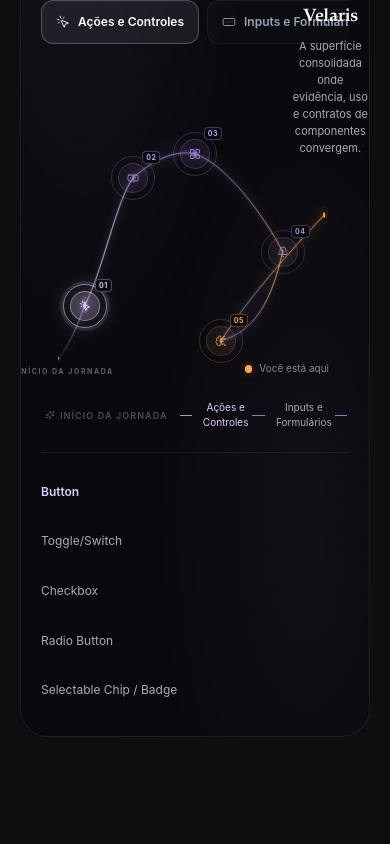
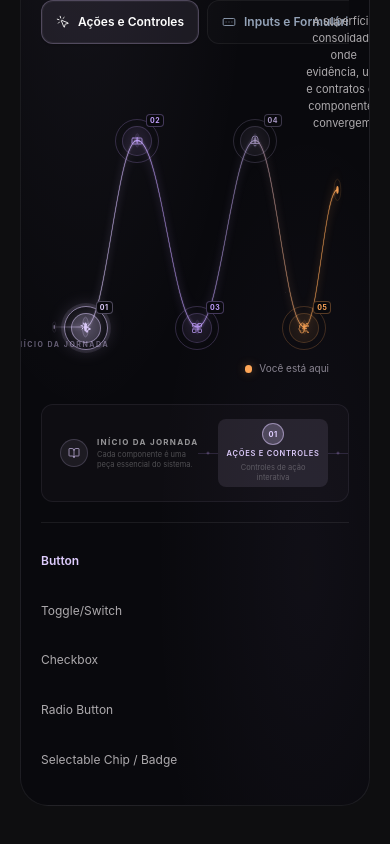
Before and after one commit to marianefontes/velaris, a React (Vite) app: page /components in a window 390 px wide. Shown: the part 6033-6877 px from the top of the page. Before the commit the page ends 6850 px from the top, so only its background shows below. Built offline with nearby package versions, Linux system fonts and the light colour scheme.

Commit message:
feat: update chat UI and frontend polish for production deploy
Add feedback controls in chat, refresh translations and visual layers,
and ship Apache SPA rewrite rules for Hostinger public_html hosting.

```diff
--- a/index.html
+++ b/index.html
@@ -11,6 +11,7 @@
     <link rel="icon" href="/favicon.ico?v=2" sizes="any" />
     <link rel="icon" type="image/png" href="/favicon.png?v=2" sizes="64x64" />
     <link rel="apple-touch-icon" href="/apple-touch-icon.png?v=2" />
+    <link rel="manifest" href="/site.webmanifest?v=2" />
     <title>Velaris</title>
   </head>
   <body>
--- a/src/beatrice/components/chat/ChatMessage.tsx
+++ b/src/beatrice/components/chat/ChatMessage.tsx
@@ -6,6 +6,8 @@ import {
   FileSearch,
   FileText,
   RefreshCw,
+  ThumbsDown,
+  ThumbsUp,
   XCircle,
 } from "lucide-react";
 import { AbraxosMark } from "../assistant/AbraxosMark";
@@ -169,6 +171,8 @@ function ChatMessageComponent({
   onOpenAudit,
   onRetry,
   onUpdateDecision,
+  onFeedback,
+  feedbackRating,
   decisionUpdating = false,
   evidenceLabel,
   viewAllLabel,
@@ -182,6 +186,8 @@ function ChatMessageComponent({
     decisionId: string,
     status: Exclude<DecisionRecordStatus, "draft">,
   ) => Promise<void>;
+  onFeedback?: (rating: "up" | "down") => void;
+  feedbackRating?: "up" | "down";
   decisionUpdating?: boolean;
   evidenceLabel: string;
   viewAllLabel: string;
@@ -359,6 +365,39 @@ function ChatMessageComponent({
               <Clipboard aria-hidden="true" className="h-4 w-4" />
               {t("chat.copy")}
             </button>
+            {onFeedback && (
+              <>
+                <button
+                  type="button"
+                  disabled={!!feedbackRating}
+                  aria-label={t("chat.helpful")}
+                  aria-pressed={feedbackRating === "up"}
+                  onClick={() => onFeedback("up")}
+                  className={`focus-ring flex min-h-11 items-center gap-2 rounded-lg px-3 transition-colors disabled:cursor-default ${
+                    feedbackRating === "up"
+                      ? "text-success"
+                      : "hover:bg-white/[0.035] hover:text-success disabled:opacity-40"
+                  }`}
+                >
+                  <ThumbsUp aria-hidden="true" className="h-4 w-4" />
+                  {!feedbackRating && <span className="sr-only sm:not-sr-only">{t("chat.helpful")}</span>}
+                </button>
+                <button
+                  type="button"
+                  disabled={!!feedbackRating}
+                  aria-label={t("chat.notHelpful")}
+                  aria-pressed={feedbackRating === "down"}
+                  onClick={() => onFeedback("down")}
+                  className={`focus-ring flex min-h-11 items-center gap-2 rounded-lg px-3 transition-colors disabled:cursor-default ${
+                    feedbackRating === "down"
+                      ? "text-red-400"
+                      : "hover:bg-white/[0.035] hover:text-red-400 disabled:opacity-40"
+                  }`}
+                >
+                  <ThumbsDown aria-hidden="true" className="h-4 w-4" />
+                </button>
+              </>
+            )}
             {message.auditMetadata && onOpenAudit && (
               <button type="button" onClick={onOpenAudit} className="focus-ring flex min-h-11 items-center gap-2 rounded-lg px-3 transition-colors hover:bg-white/[0.035] hover:text-primary">
                 <FileSearch aria-hidden="true" className="h-4 w-4" />
--- a/src/beatrice/components/chat/ChatStream.tsx
+++ b/src/beatrice/components/chat/ChatStream.tsx
@@ -1,3 +1,4 @@
+import { useState } from "react";
 import {
   useWorkspaceComposer,
   useWorkspaceMessages,
@@ -5,6 +6,8 @@ import {
 } from "../../providers/WorkspaceProvider";
 import { useAuditTrail } from "../../hooks/useAuditTrail";
 import { ChatMessage } from "./ChatMessage";
+import type { ChatMessage as ChatMessageModel } from "../../types/beatrice";
+import { getApiBaseUrl } from "../../../services/apiConfig";
 
 export function ChatStream() {
   const { bottomRef, messages } = useWorkspaceMessages();
@@ -12,6 +15,26 @@ export function ChatStream() {
   const { content, settings } = useWorkspacePreferences();
   const { labels, openMessage, updateDecisionStatus, updatingDecisionId } = useAuditTrail();
   const visibleMessages = messages.filter((message) => !message.id.startsWith("assistant-persona-"));
+
+  const [feedbackRatings, setFeedbackRatings] = useState<Record<string, "up" | "down">>({});
+
+  const handleFeedback = (message: ChatMessageModel, rating: "up" | "down") => {
+    if (feedbackRatings[message.id]) return;
+    setFeedbackRatings((prev) => ({ ...prev, [message.id]: rating }));
+
+    const meta = message.auditMetadata;
+    void fetch(`${getApiBaseUrl()}/feedback`, {
+      method: "POST",
+      headers: { "Content-Type": "application/json" },
+      body: JSON.stringify({
+        rating,
+        request_id: meta?.request_id ?? null,
+        user_query: meta?.query ?? "",
+        detected_intent: message.intent ?? meta?.intent ?? "",
+        detected_language: meta?.language ?? "",
+      }),
+    });
+  };
 
   return (
     <div className="flex flex-col gap-7 pt-1">
@@ -24,6 +47,10 @@ export function ChatStream() {
           onOpenAudit={() => openMessage(message.id)}
           onRetry={message.isError ? () => void retryPrompt(message.id) : undefined}
           onUpdateDecision={updateDecisionStatus}
+          onFeedback={message.role === "assistant" && !message.isError && !message.isWelcome
+            ? (rating) => handleFeedback(message, rating)
+            : undefined}
+          feedbackRating={feedbackRatings[message.id]}
           decisionUpdating={updatingDecisionId === message.decisionId}
           evidenceLabel={labels.evidence}
           viewAllLabel={labels.viewAll}
--- a/src/beatrice/types/beatrice.ts
+++ b/src/beatrice/types/beatrice.ts
@@ -124,7 +124,7 @@ export interface ResponseAuditMetadata {
   workflow?: string;
   user_intent?: string;
   answer_strategy?: string;
-  language?: "pt-BR" | "pt-PT" | "en" | "unknown";
+  language?: "pt-BR" | "pt-PT" | "en" | "es" | "fr" | "ar" | "other" | "unknown";
   entities?: {
     components: string[];
     patterns: string[];
--- a/src/components/MeshGradientBg.tsx
+++ b/src/components/MeshGradientBg.tsx
@@ -1,4 +1,4 @@
-// MeshGradientBg — isolated ambient background layer for /main.
+// MeshGradientBg: isolated ambient background layer for /main.
 // Pure CSS keyframes, zero external deps.
 // STRICTLY isolated from Framer Motion (design-taste-frontend constraint).
 // All animation via transform-only @keyframes defined in index.css.
--- a/src/components/VelarisLibraryMap.tsx
+++ b/src/components/VelarisLibraryMap.tsx
@@ -1,9 +1,12 @@
 import {
+  ArrowRight,
   Bell,
+  BookOpen,
   BrainCircuit,
   Compass,
   FormInput,
   LayoutGrid,
+  MapPin,
   MousePointerClick,
   Sparkles,
   type LucideIcon,
@@ -37,11 +40,12 @@ interface TerritoryDef {
   color: string;
   rgb: string;
   waypoint: { x: number; y: number };
-  cardSide: "right" | "left";
+  cardSide: "top" | "bottom";
+  legendDesc: string;
 }
 
-const W = 1300;
-const H = 540;
+const W = 1280;
+const H = 420;
 
 const TERRITORIES: TerritoryDef[] = [
   {
@@ -50,8 +54,9 @@ const TERRITORIES: TerritoryDef[] = [
     icon: MousePointerClick,
     color: "#deccfd",
     rgb: "222,204,253",
-    waypoint: { x: 185, y: 400 },
-    cardSide: "right",
+    waypoint: { x: 185, y: 340 },
+    cardSide: "top",
+    legendDesc: "Controles de ação interativa",
   },
   {
     id: "forms",
@@ -59,8 +64,9 @@ const TERRITORIES: TerritoryDef[] = [
     icon: FormInput,
     color: "#c2a0fc",
     rgb: "194,160,252",
-    waypoint: { x: 390, y: 185 },
-    cardSide: "right",
+    waypoint: { x: 400, y: 95 },
+    cardSide: "bottom",
+    legendDesc: "Entradas, selects e validações",
   },
   {
     id: "structure",
@@ -68,8 +74,9 @@ const TERRITORIES: TerritoryDef[] = [
     icon: LayoutGrid,
     color: "#c29fff",
     rgb: "194,159,255",
-    waypoint: { x: 650, y: 145 },
-    cardSide: "right",
+    waypoint: { x: 650, y: 340 },
+    cardSide: "top",
+    legendDesc: "Layout, containers e navegação",
   },
   {
     id: "feedback",
@@ -77,8 +84,9 @@ const TERRITORIES: TerritoryDef[] = [
     icon: Bell,
     color: "#a999c6",
     rgb: "169,153,198",
-    waypoint: { x: 1020, y: 310 },
-    cardSide: "left",
+    waypoint: { x: 890, y: 95 },
+    cardSide: "bottom",
+    legendDesc: "Alertas, toasts e notificações",
   },
   {
     id: "intelligence",
@@ -86,23 +94,31 @@ const TERRITORIES: TerritoryDef[] = [
     icon: BrainCircuit,
     color: "#ffa657",
     rgb: "255,166,87",
-    waypoint: { x: 760, y: 460 },
-    cardSide: "left",
+    waypoint: { x: 1095, y: 340 },
+    cardSide: "top",
+    legendDesc: "IA, oráculos e raciocínio",
   },
 ];
 
-const START_PT = { x: 75, y: 490 };
-const END_PT = { x: 1195, y: 248 };
+const START_PT = { x: 55, y: 340 };
+const END_PT   = { x: 1232, y: 160 };
 
+// Pure sine-wave S-curve — every segment flows strictly left→right, no backtracking
 const RAIL = [
   `M ${START_PT.x} ${START_PT.y}`,
-  `C 115 470, 155 435, 185 400`,
-  `C 255 350, 320 220, 390 185`,
-  `C 480 153, 570 138, 650 145`,
-  `C 780 162, 940 248, 1020 310`,
-  `C 975 390, 905 445, 760 460`,
-  `C 880 385, 1055 308, 1195 248`,
+  `C 90 340, 148 340, 185 340`,      // start → 01  (flat approach)
+  `C 271 340, 314 95, 400 95`,       // 01 → 02  (sweep up)
+  `C 500 95, 550 340, 650 340`,      // 02 → 03  (sweep down)
+  `C 746 340, 794 95, 890 95`,       // 03 → 04  (sweep up)
+  `C 972 95, 1013 340, 1095 340`,    // 04 → 05  (sweep down)
+  `C 1152 340, 1177 160, 1232 160`,  // 05 → end (sweep to destination)
 ].join(" ");
+
+const HOW_TO_READ = [
+  { Icon: MapPin,     text: "Cada estação representa um módulo de componentes" },
+  { Icon: ArrowRight, text: "Siga o caminho para explorar toda a Biblioteca" },
+  { Icon: Sparkles,   text: "A luz mágica indica seu progresso na jornada" },
+] as const;
 
 export function VelarisLibraryMap({
   catalog,
@@ -241,11 +257,24 @@ export function VelarisLibraryMap({
             className="vlm-start-label"
             style={{
               left: `${(START_PT.x / W) * 100}%`,
-              top: `${((START_PT.y + 14) / H) * 100}%`,
+              top:  `${((START_PT.y + 16) / H) * 100}%`,
             }}
           >
             <Sparkles className="h-2.5 w-2.5" aria-hidden />
             <span>{copy.journeyStart}</span>
+          </div>
+
+          {/* "Como ler o mapa" instructional panel — top-right corner */}
+          <div className="vlm-how-to-read">
+            <p className="vlm-how-to-read-title">COMO LER O MAPA</p>
+            <ul className="vlm-how-to-read-list">
+              {HOW_TO_READ.map(({ Icon, text }, i) => (
+                <li key={i} className="vlm-how-to-read-item">
+                  <Icon className="vlm-how-to-read-icon" aria-hidden />
+                  <span>{text}</span>
+                </li>
+              ))}
+            </ul>
           </div>
 
           {/* Territory station nodes + cards */}
@@ -267,12 +296,12 @@ export function VelarisLibraryMap({
                 className="vlm-station"
                 style={{
                   left: `${(t.waypoint.x / W) * 100}%`,
-                  top: `${(t.waypoint.y / H) * 100}%`,
+                  top:  `${(t.waypoint.y / H) * 100}%`,
                   "--sc": t.color,
                   "--sr": t.rgb,
                 } as React.CSSProperties}
               >
-                {/* Node — always rendered, always centered at waypoint */}
+                {/* Node — always centered at waypoint */}
                 <div className="vlm-node">
                   <span className="vlm-node-halo" aria-hidden />
                   <span className="vlm-node-ring" aria-hidden />
@@ -284,7 +313,7 @@ export function VelarisLibraryMap({
                   </span>
                 </div>
 
-                {/* Card — absolutely positioned to one side of the node */}
+                {/* Card — absolutely positioned above or below the node */}
                 <div className="vlm-card" aria-hidden>
                   <p className="vlm-card-title">{section.title}</p>
                   <p className="vlm-card-count">
@@ -300,12 +329,12 @@ export function VelarisLibraryMap({
             );
           })}
 
-          {/* Destination */}
+          {/* Destination marker */}
           <div
             className="velaris-library-destination"
             style={{
               left: `${(END_PT.x / W) * 100}%`,
-              top: `${(END_PT.y / H) * 100}%`,
+              top:  `${(END_PT.y / H) * 100}%`,
             }}
           >
             <div className="velaris-library-destination-symbol" aria-hidden>
@@ -325,35 +354,60 @@ export function VelarisLibraryMap({
         </div>
       </div>
 
-      {/* Legend bar */}
+      {/* Elaborate legend timeline */}
       <div className="vlm-legend" role="presentation">
-        <div className="vlm-legend-cap">
-          <Sparkles className="h-2.5 w-2.5" aria-hidden />
-          <span>{copy.journeyStart}</span>
+
+        {/* Journey start terminus */}
+        <div className="vlm-legend-terminus vlm-legend-terminus--start">
+          <div className="vlm-legend-terminus-icon">
+            <BookOpen className="h-3 w-3" aria-hidden />
+          </div>
+          <div className="vlm-legend-terminus-body">
+            <span className="vlm-legend-terminus-label">{copy.journeyStart}</span>
+            <span className="vlm-legend-terminus-desc">Cada componente é uma peça essencial do sistema.</span>
+          </div>
         </div>
-        {TERRITORIES.map((t) => {
+
+        <div className="vlm-legend-rail" aria-hidden />
+
+        {/* Station stops */}
+        {TERRITORIES.flatMap((t, i) => {
           const s = byId[t.id];
           const active = selectedSectionId === t.id;
-          return (
+          const stop = (
             <button
               key={t.id}
               type="button"
               onClick={() => onSelectSection(t.id)}
               data-active={String(active)}
-              className="velaris-library-map-legend-item"
+              className="vlm-legend-stop"
               aria-pressed={active}
+              style={{ "--sc": t.color, "--sr": t.rgb } as React.CSSProperties}
             >
-              <span
-                className="velaris-library-map-legend-swatch"
-                style={{ background: t.color }}
-              />
-              <span>{s.title}</span>
+              <span className="vlm-legend-stop-num">
+                {String(t.index).padStart(2, "0")}
+              </span>
+              <span className="vlm-legend-stop-name">{s.title}</span>
+              <span className="vlm-legend-stop-desc">{t.legendDesc}</span>
             </button>
           );
+          if (i < TERRITORIES.length - 1) {
+            return [stop, <div key={`r-${t.id}`} className="vlm-legend-rail" aria-hidden />];
+          }
+          return [stop];
         })}
-        <div className="vlm-legend-cap vlm-legend-destination">
-          <Compass className="h-2.5 w-2.5" aria-hidden />
-          <span>{copy.destinationTitle}</span>
+
+        <div className="vlm-legend-rail" aria-hidden />
+
+        {/* Journey end terminus */}
+        <div className="vlm-legend-terminus vlm-legend-terminus--end">
+          <div className="vlm-legend-terminus-icon vlm-legend-terminus-icon--end">
+            <Compass className="h-3 w-3" aria-hidden />
+          </div>
+          <div className="vlm-legend-terminus-body">
+            <span className="vlm-legend-terminus-label">{copy.destinationTitle}</span>
+            <span className="vlm-legend-terminus-desc">Sua jornada pelo design system está completa.</span>
+          </div>
         </div>
       </div>
 
--- a/src/i18n/translations.ts
+++ b/src/i18n/translations.ts
@@ -196,6 +196,10 @@ export const translations = {
       grounded:
         "Abraxos responde com evidências do Velaris: tokens, padrões, decisões documentadas e fontes rastreáveis.",
       helpful: "Útil",
+      notHelpful: "Não útil",
+      feedbackReason: "O que faltou? (opcional)",
+      feedbackSend: "Enviar",
+      feedbackThanks: "Feedback registrado",
       copy: "Copiar",
       viewDecision: "Ver decisão",
       skillsUsed: "Skills usadas",
@@ -1382,6 +1386,10 @@ export const translations = {
       grounded:
         "Abraxos responde com evidências do Velaris: tokens, padrões, decisões documentadas e fontes rastreáveis.",
       helpful: "Útil",
+      notHelpful: "Não útil",
+      feedbackReason: "O que faltou? (opcional)",
+      feedbackSend: "Enviar",
+      feedbackThanks: "Feedback registado",
       copy: "Copiar",
       viewDecision: "Ver decisão",
       skillsUsed: "Skills utilizadas",
@@ -2568,6 +2576,10 @@ export const translations = {
       grounded:
         "Abraxos answers with Velaris evidence: tokens, patterns, documented decisions, and traceable sources.",
       helpful: "Helpful",
+      notHelpful: "Not helpful",
+      feedbackReason: "What was missing? (optional)",
+      feedbackSend: "Send",
+      feedbackThanks: "Feedback recorded",
       copy: "Copy",
       viewDecision: "View decision",
       skillsUsed: "Skills used",
--- a/src/index.css
+++ b/src/index.css
@@ -2418,13 +2418,9 @@ body {
   }
 }
 
-/* ─── VelarisLibraryMap v2 — station cards ──────────────────────────────── */
-
-/*
- * Station container: sized to the node (44×44) and centered exactly on the
- * waypoint. The card is absolutely positioned OUTSIDE the 44px box so it
- * never shifts the node off-center.
- */
+/* ─── VelarisLibraryMap v3 — S-curve journey ────────────────────────────── */
+
+/* Station container: 44×44, centered on waypoint, card overflows outside */
 .vlm-station {
   position: absolute;
   z-index: 2;
@@ -2438,7 +2434,6 @@ body {
   overflow: visible;
 }
 
-/* Node: the 42×42 circle at each waypoint */
 .vlm-node {
   position: relative;
   display: flex;
@@ -2449,7 +2444,6 @@ body {
   flex-shrink: 0;
 }
 
-/* Outer ambient halo */
 .vlm-node-halo {
   position: absolute;
   inset: -6px;
@@ -2465,7 +2459,6 @@ body {
   opacity: 1;
 }
 
-/* Outer ring */
 .vlm-node-ring {
   position: absolute;
   inset: 0;
@@ -2481,7 +2474,6 @@ body {
   box-shadow: 0 0 0 3px rgba(var(--sr), 0.1), 0 0 18px rgba(var(--sr), 0.18);
 }
 
-/* Inner filled circle */
 .vlm-node-fill {
   position: relative;
   z-index: 1;
@@ -2502,7 +2494,6 @@ body {
   border-color: rgba(var(--sr), 0.48);
 }
 
-/* Icon inside the node */
 .vlm-node-icon {
   width: 12px;
   height: 12px;
@@ -2515,7 +2506,6 @@ body {
   opacity: 1;
 }
 
-/* Number badge (01, 02…) */
 .vlm-node-num {
   position: absolute;
   top: -5px;
@@ -2533,13 +2523,12 @@ body {
   pointer-events: none;
 }
 
-/* Cards — hidden on small screens; absolutely positioned at ≥960px */
+/* Cards: hidden on mobile; appear above/below station at ≥960px */
 .vlm-card {
   display: none;
   position: absolute;
-  top: 50%;
-  transform: translateY(-50%);
-  width: 170px;
+  left: 50%;
+  width: 165px;
   border-radius: 11px;
   border: 1px solid rgba(var(--sr), 0.15);
   background: rgba(9, 9, 13, 0.82);
@@ -2616,14 +2605,70 @@ body {
   pointer-events: none;
 }
 
-/* Legend bar */
+/* "Como ler o mapa" instructional panel */
+.vlm-how-to-read {
+  display: none;
+  position: absolute;
+  top: 3.5%;
+  right: 1%;
+  z-index: 3;
+  width: 186px;
+  border-radius: 10px;
+  border: 1px solid rgba(222, 204, 253, 0.11);
+  background: rgba(9, 9, 13, 0.76);
+  backdrop-filter: blur(16px);
+  padding: 10px 12px 11px;
+  pointer-events: none;
+}
+
+.vlm-how-to-read-title {
+  margin: 0 0 8px;
+  font-size: 6.5px;
+  font-weight: 720;
+  letter-spacing: 0.28em;
+  text-transform: uppercase;
+  color: rgba(222, 204, 253, 0.32);
+}
+
+.vlm-how-to-read-list {
+  list-style: none;
+  margin: 0;
+  padding: 0;
+  display: flex;
+  flex-direction: column;
+  gap: 6px;
+}
+
+.vlm-how-to-read-item {
+  display: flex;
+  align-items: flex-start;
+  gap: 6px;
+  font-size: 8px;
+  line-height: 1.45;
+  color: rgba(255, 255, 255, 0.44);
+}
+
+.vlm-how-to-read-icon {
+  width: 9px;
+  height: 9px;
+  flex-shrink: 0;
+  margin-top: 1.5px;
+  color: rgba(222, 204, 253, 0.48);
+  stroke-width: 1.5px;
+}
+
+/* ── Elaborate legend timeline ───────────────────────────────────────────── */
+
 .vlm-legend {
   display: flex;
   align-items: center;
   gap: 0;
-  margin-top: 0.75rem;
+  margin-top: 1rem;
+  padding: 0.875rem 1.125rem;
+  border-radius: 12px;
+  border: 1px solid rgba(222, 204, 253, 0.07);
+  background: rgba(222, 204, 253, 0.022);
   overflow-x: auto;
-  padding-bottom: 0.125rem;
   scrollbar-width: none;
 }
 
@@ -2631,38 +2676,166 @@ body {
   display: none;
 }
 
-.vlm-legend-cap {
+/* Thin connector between terminus and stop items */
+.vlm-legend-rail {
+  flex-shrink: 0;
+  width: 20px;
+  height: 1px;
+  background: rgba(194, 160, 252, 0.16);
+  position: relative;
+}
+
+.vlm-legend-rail::after {
+  content: "";
+  position: absolute;
+  top: 50%;
+  left: 50%;
+  transform: translate(-50%, -50%);
+  width: 3px;
+  height: 3px;
+  border-radius: 50%;
+  background: rgba(194, 160, 252, 0.25);
+}
+
+/* Journey start / end terminus */
+.vlm-legend-terminus {
   display: flex;
   align-items: center;
-  gap: 5px;
+  gap: 9px;
   flex-shrink: 0;
-  padding: 0 0.75rem 0 0.25rem;
-  font-size: 9px;
-  font-weight: 600;
-  letter-spacing: 0.12em;
+}
+
+.vlm-legend-terminus-icon {
+  display: flex;
+  align-items: center;
+  justify-content: center;
+  width: 28px;
+  height: 28px;
+  border-radius: 50%;
+  flex-shrink: 0;
+  background: rgba(222, 204, 253, 0.07);
+  border: 1px solid rgba(222, 204, 253, 0.18);
+  color: rgba(222, 204, 253, 0.62);
+}
+
+.vlm-legend-terminus-icon--end {
+  background: rgba(255, 166, 87, 0.07);
+  border-color: rgba(255, 166, 87, 0.22);
+  color: rgba(255, 166, 87, 0.72);
+}
+
+.vlm-legend-terminus-body {
+  display: flex;
+  flex-direction: column;
+  gap: 2px;
+}
+
+.vlm-legend-terminus-label {
+  display: block;
+  font-size: 8px;
+  font-weight: 720;
+  letter-spacing: 0.16em;
   text-transform: uppercase;
-  color: rgba(255, 255, 255, 0.28);
-}
-
-.vlm-legend-destination {
-  padding: 0 0.25rem 0 0.75rem;
-  color: rgba(255, 166, 87, 0.6);
-}
-
-/* At ≥960px: show cards, hide SVG fallback dots */
+  color: rgba(255, 255, 255, 0.56);
+  white-space: nowrap;
+}
+
+.vlm-legend-terminus-desc {
+  display: block;
+  font-size: 7.5px;
+  line-height: 1.38;
+  color: rgba(255, 255, 255, 0.27);
+  max-width: 100px;
+}
+
+/* Station stop items */
+.vlm-legend-stop {
+  display: flex;
+  flex-direction: column;
+  align-items: center;
+  gap: 3px;
+  flex-shrink: 0;
+  background: none;
+  border: none;
+  padding: 4px 8px;
+  cursor: pointer;
+  border-radius: 8px;
+  transition: background 200ms ease;
+  text-align: center;
+  min-width: 72px;
+}
+
+.vlm-legend-stop:hover {
+  background: rgba(var(--sr), 0.06);
+}
+
+.vlm-legend-stop[data-active="true"] {
+  background: rgba(var(--sr), 0.1);
+}
+
+.vlm-legend-stop-num {
+  display: flex;
+  align-items: center;
+  justify-content: center;
+  width: 22px;
+  height: 22px;
+  border-radius: 50%;
+  font-size: 7.5px;
+  font-weight: 750;
+  letter-spacing: 0.04em;
+  background: rgba(var(--sr), 0.1);
+  border: 1px solid rgba(var(--sr), 0.28);
+  color: var(--sc);
+  transition: background 200ms ease, border-color 200ms ease;
+}
+
+.vlm-legend-stop:hover .vlm-legend-stop-num,
+.vlm-legend-stop[data-active="true"] .vlm-legend-stop-num {
+  background: rgba(var(--sr), 0.22);
+  border-color: rgba(var(--sr), 0.52);
+}
+
+.vlm-legend-stop-name {
+  font-size: 7.5px;
+  font-weight: 640;
+  letter-spacing: 0.1em;
+  text-transform: uppercase;
+  color: rgba(255, 255, 255, 0.48);
+  white-space: nowrap;
+  transition: color 200ms ease;
+}
+
+.vlm-legend-stop[data-active="true"] .vlm-legend-stop-name {
+  color: var(--sc);
+}
+
+.vlm-legend-stop-desc {
+  font-size: 7.5px;
+  line-height: 1.35;
+  color: rgba(255, 255, 255, 0.25);
+  max-width: 82px;
+}
+
+/* At ≥960px: show cards above/below station, reveal how-to panel */
 @media (min-width: 960px) {
-  .vlm-card {
+  /* Station at wave trough → card floats above */
+  .vlm-station[data-side="top"] .vlm-card {
     display: block;
-  }
-
-  /* Card to the right of the node */
-  .vlm-station[data-side="right"] .vlm-card {
-    left: calc(44px + 10px);
-  }
-
-  /* Card to the left of the node */
-  .vlm-station[data-side="left"] .vlm-card {
-    right: calc(44px + 10px);
+    bottom: calc(44px + 10px);
+    top: auto;
+    transform: translateX(-50%);
+  }
+
+  /* Station at wave peak → card drops below */
+  .vlm-station[data-side="bottom"] .vlm-card {
+    display: block;
+    top: calc(44px + 10px);
+    bottom: auto;
+    transform: translateX(-50%);
+  }
+
+  .vlm-how-to-read {
+    display: block;
   }
 
   .vlm-svg-dot {
```
Also changed, not shown: 1 other file (tests, documents, lock files or other folders).
